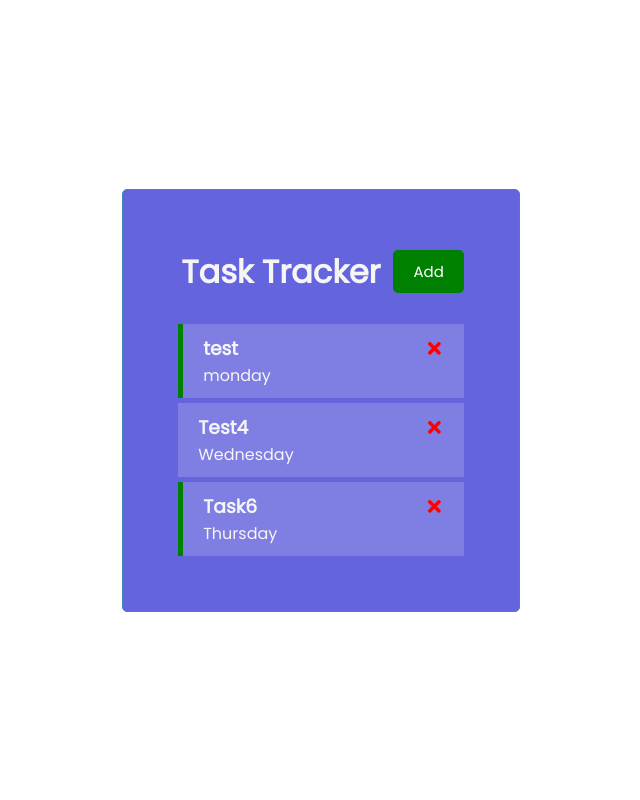
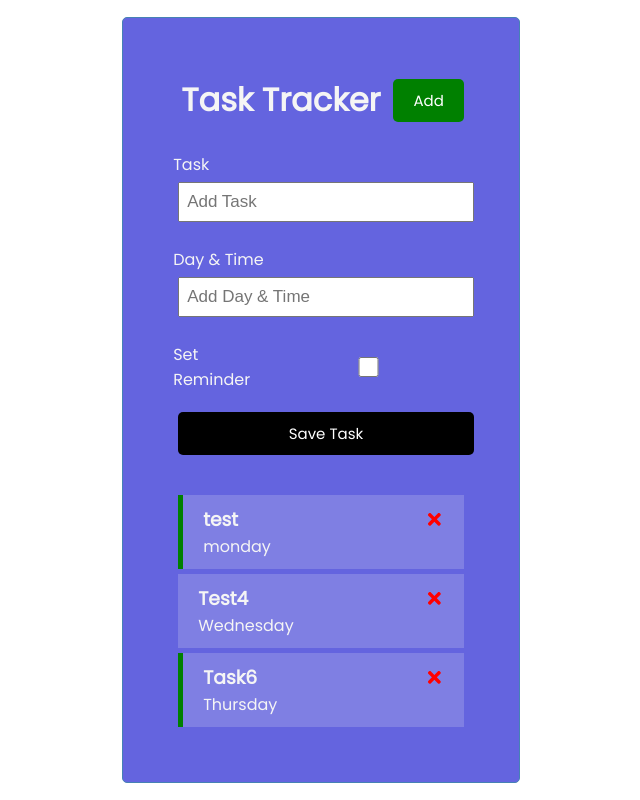
Before and after one commit to timdoan22/React-App, a React (Create React App) app: page / in a window 1280 px wide. Shown: the whole page, without its empty margins (319-959 px from the left). Built offline with nearby package versions, Linux system fonts and the light colour scheme.

Commit message:
set up add task form

```diff
--- a/src/App.js
+++ b/src/App.js
@@ -1,6 +1,7 @@
 import { useState } from 'react'
 import Header from './components/Header'
 import Tasks from './components/Tasks'
+import AddTask from './components/AddTask'
 
 const App = () => {
   const [tasks, setTasks] = useState([
@@ -42,7 +43,9 @@
   return (
     <div className='container'>
       <Header />
-      {tasks.length > 0 ? <Tasks tasks={tasks}
+      <AddTask />
+      {tasks.length > 0 ? <Tasks
+      tasks={tasks}
       onDelete={deleteTask}
       onToggle={toggleReminder}/> : 'No tasks to display'}
     </div>
--- /dev/null
+++ b/src/components/AddTask.js
@@ -0,0 +1,27 @@
+
+const AddTask = () => {
+  return (
+    <form className='add-form'>
+        <div className='form-control'>
+            <label>Task</label>
+            <input type="text"
+            placeholder='Add Task' />
+        </div>
+        <div className='form-control'>
+            <label>Day & Time</label>
+            <input type="text"
+            placeholder='Add Day & Time' />
+        </div>
+        <div className='form-control
+        form-control-check'>
+            <label>Set Reminder</label>
+            <input type="checkbox" />
+        </div>
+
+        <input type="submit" value='Save Task'
+        className='btn btn-block'/>
+    </form>
+  )
+}
+
+export default AddTask
```
